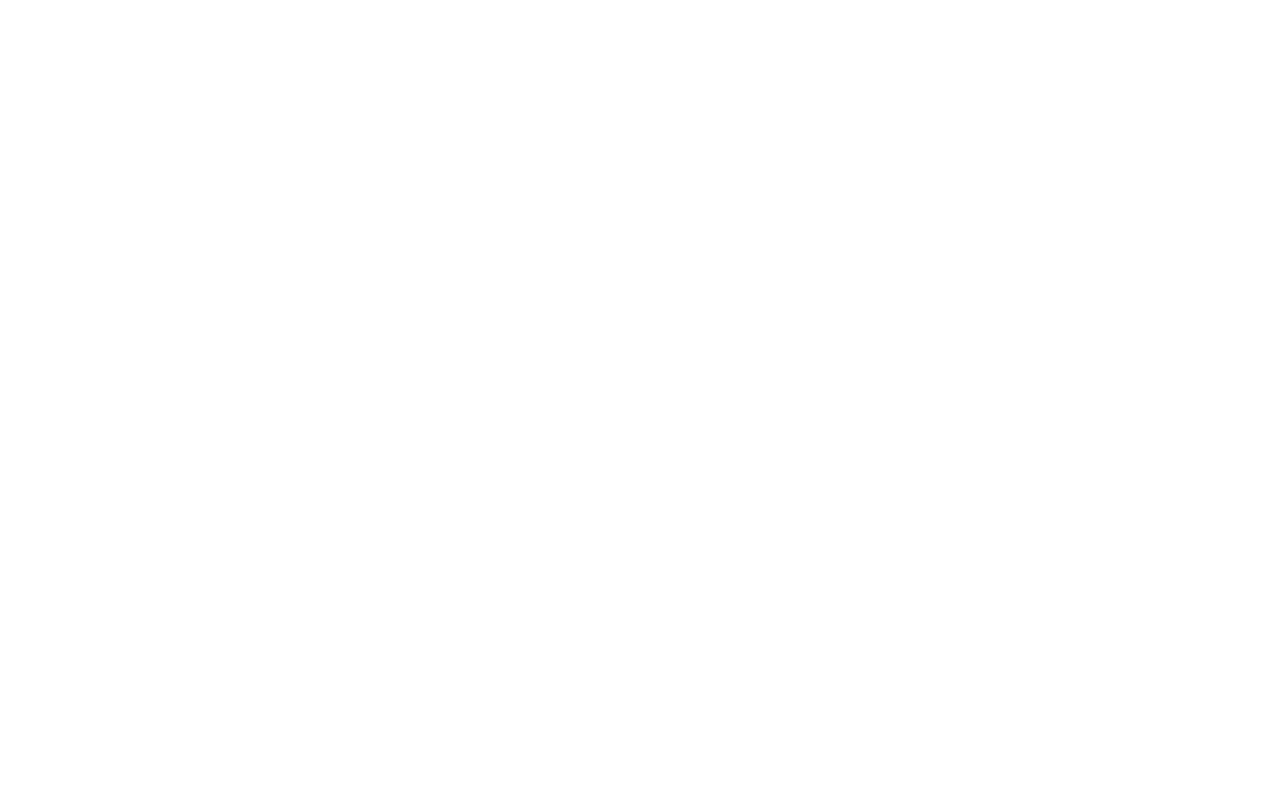
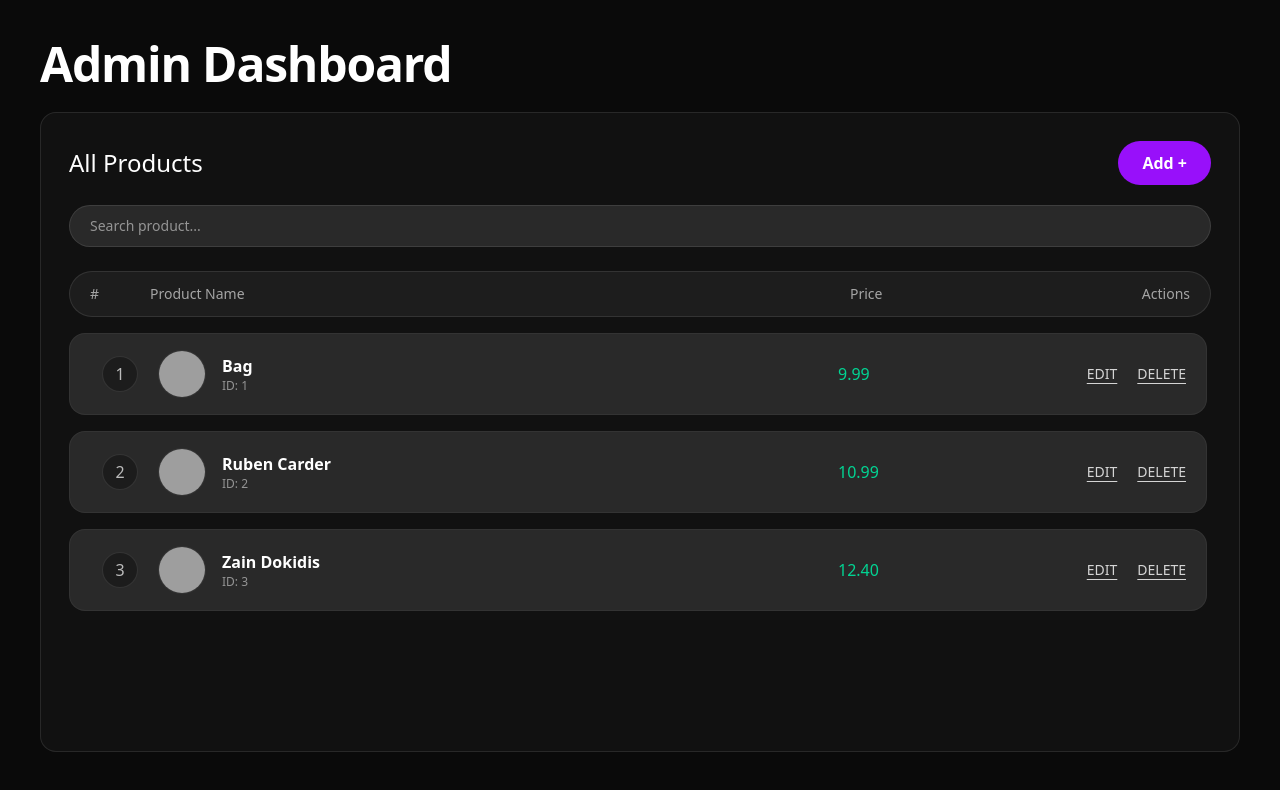
Before and after one commit to Cornerstone-CICCC/react-js-midterm-web1, a React app in the folder frontend/: page /admin in a window 1280 px wide. Before the commit this address had no page. Shown: the top 790 px of the page. Built offline with nearby package versions, Linux system fonts and the light colour scheme; grey boxes are pictures that could not be loaded; the HTML template or start-up script is replaced by a standard one.

Commit message:
fix(admin): make dashboard full-screen and stable on desktop

```diff
--- a/frontend/src/App.tsx
+++ b/frontend/src/App.tsx
@@ -1,6 +1,6 @@
 import { UserContextProvider } from "./context/user/UserContextProvider"
 import { BrowserRouter, Route, Routes } from "react-router-dom";
-
+import AdminDashboard from "./pages/AdminDashboard";
 import Home from "./pages/Home";
 import PageLayout from "./layouts/PageLayout";
 import Login from "./pages/Login";
@@ -19,6 +19,7 @@
           </Route>
              <Route path="/login" element={<Login />} />
              <Route path="/signup" element={<Signup />} />
+             <Route path="/admin" element={<AdminDashboard />} />
         </Routes>
       </BrowserRouter>
     </UserContextProvider>
--- /dev/null
+++ b/frontend/src/pages/AdminDashboard.tsx
@@ -0,0 +1,190 @@
+import { useMemo, useState } from "react";
+
+type Product = {
+  _id: string;
+  title: string;
+  price: number;
+  image?: string;
+};
+
+const demoProducts: Product[] = [
+  {
+    _id: "1",
+    title: "Bag",
+    price: 9.99,
+    image:
+      "https://images.unsplash.com/photo-1520975958225-8a8b8f1a0b35?w=200&h=200&fit=crop",
+  },
+  {
+    _id: "2",
+    title: "Ruben Carder",
+    price: 10.99,
+    image:
+      "https://images.unsplash.com/photo-1544723795-3fb6469f5b39?w=200&h=200&fit=crop",
+  },
+  {
+    _id: "3",
+    title: "Zain Dokidis",
+    price: 12.4,
+    image:
+      "https://images.unsplash.com/photo-1524504388940-b1c1722653e1?w=200&h=200&fit=crop",
+  },
+];
+
+export default function AdminDashboard() {
+  const [products, setProducts] = useState<Product[]>(demoProducts);
+  const [query, setQuery] = useState("");
+
+  const filtered = useMemo(() => {
+    const q = query.trim().toLowerCase();
+    if (!q) return products;
+    return products.filter((p) => p.title.toLowerCase().includes(q));
+  }, [products, query]);
+
+  const handleAdd = () => {
+    alert("Add product (hook up later)");
+  };
+
+  const handleEdit = (id: string) => {
+    alert(`Edit product ${id} (hook up later)`);
+  };
+
+  const handleDelete = (id: string) => {
+    const ok = confirm("Delete this product?");
+    if (!ok) return;
+    setProducts((prev) => prev.filter((p) => p._id !== id));
+  };
+
+  return (
+    // ✅ full-screen + prevent outer scrollbar
+    <div className="h-screen w-full overflow-hidden bg-neutral-950 text-white">
+      {/* ✅ full-height content area */}
+      <div className="h-full w-full px-5 py-8 md:px-10 md:py-10">
+        {/* Title */}
+        <div className="mb-6">
+          <h1 className="text-4xl md:text-5xl font-semibold tracking-tight">
+            Admin Dashboard
+          </h1>
+        </div>
+
+        {/* Panel (fills remaining height) */}
+        <div className="h-[calc(100vh-140px)] md:h-[calc(100vh-160px)] rounded-2xl bg-neutral-900/60 border border-white/10 p-5 md:p-7 overflow-hidden">
+          {/* Header row */}
+          <div className="flex items-center justify-between gap-4">
+            <div>
+              <h2 className="text-xl md:text-2xl font-medium">All Products</h2>
+            </div>
+
+            <button
+              onClick={handleAdd}
+              className="rounded-full bg-purple-600 hover:bg-purple-700 px-6 py-2.5 font-semibold transition"
+            >
+              Add +
+            </button>
+          </div>
+
+          {/* Search */}
+          <div className="mt-5">
+            <input
+              value={query}
+              onChange={(e) => setQuery(e.target.value)}
+              placeholder="Search product..."
+              className="w-full rounded-full bg-white/10 border border-white/10 px-5 py-2.5 text-sm outline-none focus:ring-2 focus:ring-purple-500"
+            />
+          </div>
+
+          {/* Table header pill */}
+          <div className="mt-6 rounded-full border border-white/10 bg-white/5 px-5 py-3 text-sm text-white/60">
+            <div className="grid grid-cols-[48px_1fr_110px_160px] md:grid-cols-[60px_1fr_140px_200px] items-center">
+              <div>#</div>
+              <div>Product Name</div>
+              <div className="text-left">Price</div>
+              <div className="text-right">Actions</div>
+            </div>
+          </div>
+
+          {/* Rows (only this area scrolls) */}
+          <div className="mt-4 h-[calc(100%-190px)] overflow-auto pr-1 space-y-4">
+            {filtered.length === 0 ? (
+              <div className="rounded-2xl border border-white/10 bg-white/5 p-6 text-white/70">
+                No products found.
+              </div>
+            ) : (
+              filtered.map((p, idx) => (
+                <div
+                  key={p._id}
+                  className="rounded-2xl bg-white/10 border border-white/5 px-4 py-4 md:px-5"
+                >
+                  <div className="grid grid-cols-[48px_1fr_110px_160px] md:grid-cols-[60px_1fr_140px_200px] items-center gap-2">
+                    {/* index badge */}
+                    <div className="flex items-center justify-center">
+                      <div className="h-9 w-9 rounded-full bg-black/30 border border-white/10 flex items-center justify-center text-white/70">
+                        {idx + 1}
+                      </div>
+                    </div>
+
+                    {/* product */}
+                    <div className="flex items-center gap-4 min-w-0">
+                      <div className="h-12 w-12 rounded-full bg-black/30 border border-white/10 overflow-hidden flex-shrink-0">
+                        {p.image ? (
+                          <img
+                            src={p.image}
+                            alt={p.title}
+                            className="h-full w-full object-cover"
+                          />
+                        ) : null}
+                      </div>
+                      <div className="min-w-0">
+                        <div className="font-semibold truncate">{p.title}</div>
+                        <div className="text-xs text-white/50 truncate">
+                          ID: {p._id}
+                        </div>
+                      </div>
+                    </div>
+
+                    {/* price */}
+                    <div className="text-left font-medium text-emerald-400">
+                      {p.price.toFixed(2)}
+                    </div>
+
+                    {/* actions (desktop) */}
+                    <div className="flex justify-end gap-5 text-sm">
+                      <button
+                        onClick={() => handleEdit(p._id)}
+                        className="text-white/80 hover:text-white underline underline-offset-4"
+                      >
+                        EDIT
+                      </button>
+                      <button
+                        onClick={() => handleDelete(p._id)}
+                        className="text-white/80 hover:text-red-300 underline underline-offset-4"
+                      >
+                        DELETE
+                      </button>
+                    </div>
+                  </div>
+
+                  {/* Mobile actions row */}
+                  <div className="mt-3 flex justify-end gap-4 md:hidden">
+                    <button
+                      onClick={() => handleEdit(p._id)}
+                      className="rounded-full bg-white/10 border border-white/10 px-4 py-2 text-xs hover:bg-white/15 transition"
+                    >
+                      Edit
+                    </button>
+                    <button
+                      onClick={() => handleDelete(p._id)}
+                      className="rounded-full bg-white/10 border border-white/10 px-4 py-2 text-xs hover:bg-red-500/20 transition"
+                    >
+                      Delete
+                    </button>
+                  </div>
+                </div>
+              ))
+            )}
+          </div>
+        </div>
+      </div>
+    </div>
+  );
+}
```
